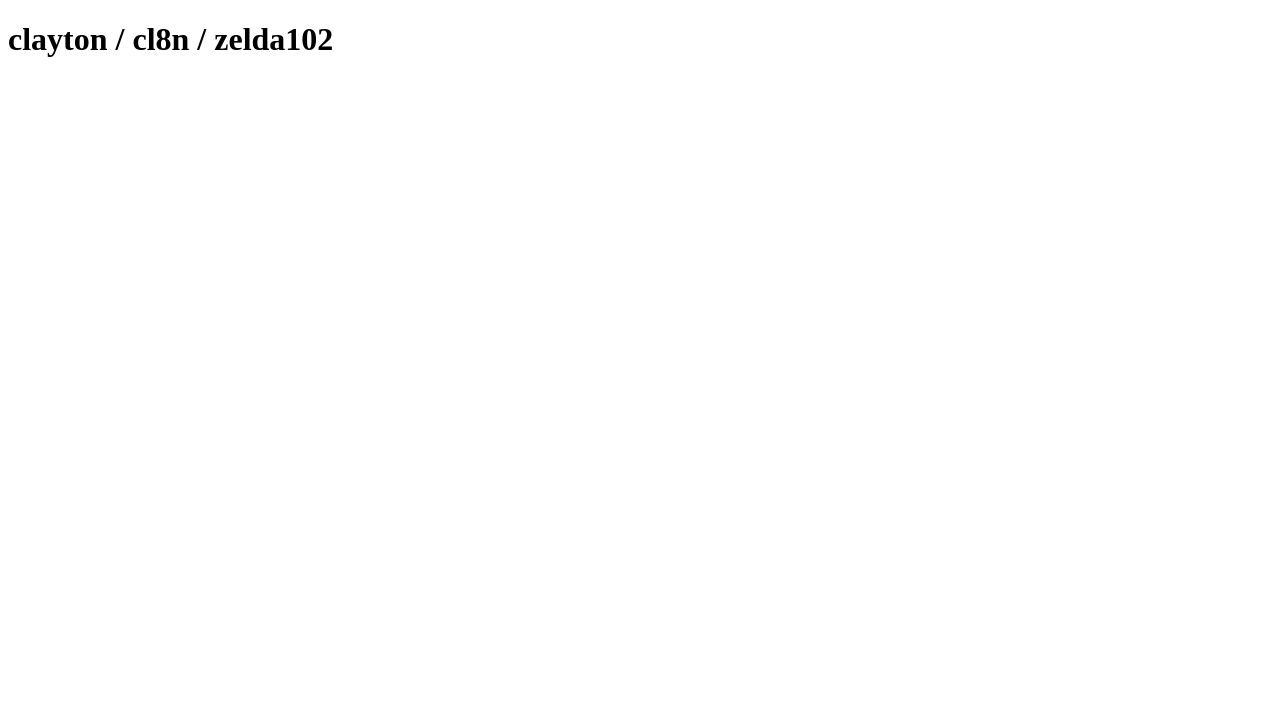
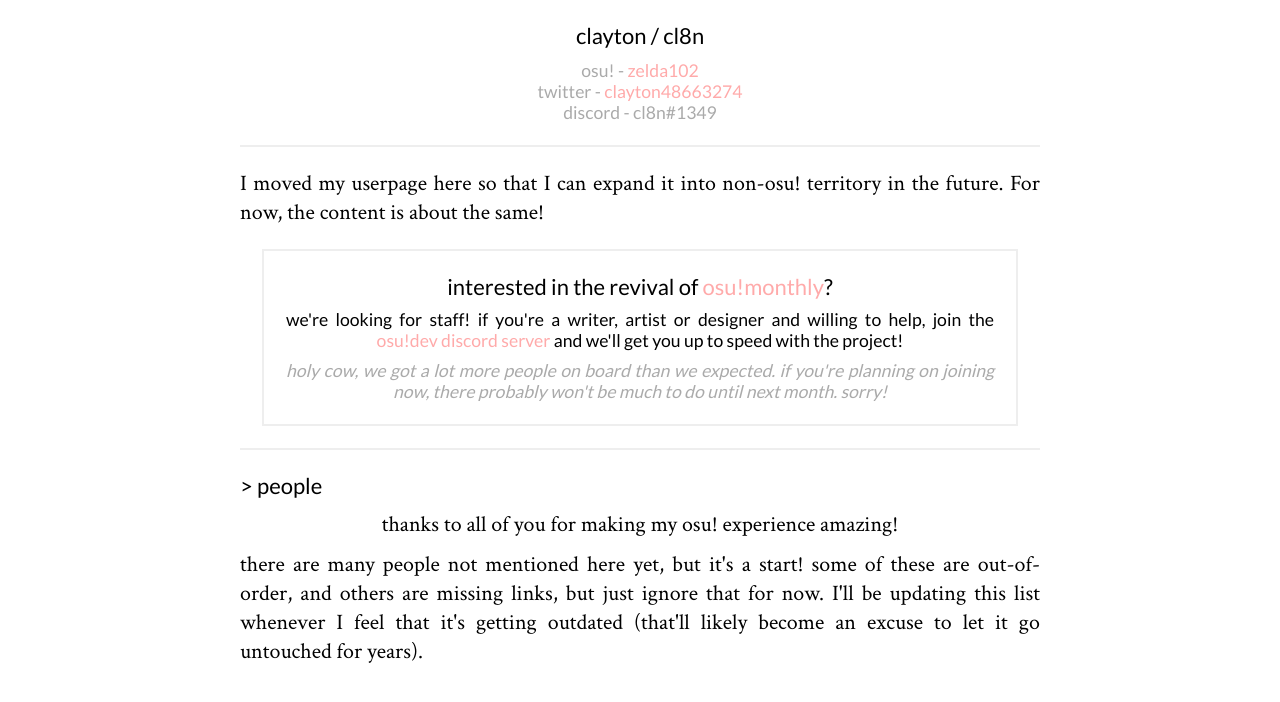
Before and after one commit to CSUF-David-N/userpage, a plain HTML site: page index.html in a window 1280 px wide. Drawn offline with Linux system fonts and the light colour scheme.

Commit message:
Content from osu! userpage

```diff
--- a/index.html
+++ b/index.html
@@ -2,11 +2,37 @@
 <html>
     <head>
         <meta charset="utf-8">
-        <!-- <link rel="stylesheet" href=".css"> -->
+        <link rel="stylesheet" href=".css">
         <title>clayton's userpage</title>
     </head>
 
     <body>
-        <h1>clayton / cl8n / zelda102</h1>
+        <h1>clayton / cl8n</h1>
+
+        <center class="sans small-1 light">
+            osu! - <a href="https://osu.ppy.sh/u/3666350">zelda102</a>
+            <br>
+            twitter - <a href="https://twitter.com/clayton48663274">clayton48663274</a>
+            <br>
+            discord - cl8n#1349
+        </center>
+
+        <div class="bar"></div>
+
+        <p>I moved my userpage here so that I can expand it into non-osu! territory in the future. For now, the content is about the same!</p>
+
+        <div class="block">
+            <center class="sans">
+                <p>interested in the revival of <a href="http://jjwanda.com/projects/osumonthly.html">osu!monthly</a>?</p>
+                <p class="small-1">we're looking for staff! if you're a writer, artist or designer and willing to help, join the <a href="https://discord.gg/ppy">osu!dev discord server</a> and we'll get you up to speed with the project!</p>
+                <p class="small-1 light"><i>holy cow, we got a lot more people on board than we expected. if you're planning on joining now, there probably won't be much to do until next month. sorry!</i></p>
+            </center>
+        </div>
+
+        <div class="bar"></div>
+
+        <h2>people</h2>
+        <p><center>thanks to all of you for making my osu! experience amazing!</center></p>
+        <p>there are many people not mentioned here yet, but it's a start! some of these are out-of-order, and others are missing links, but just ignore that for now. I'll be updating this list whenever I feel that it's getting outdated (that'll likely become an excuse to let it go untouched for years).</p>
     </body>
 </html>
```
